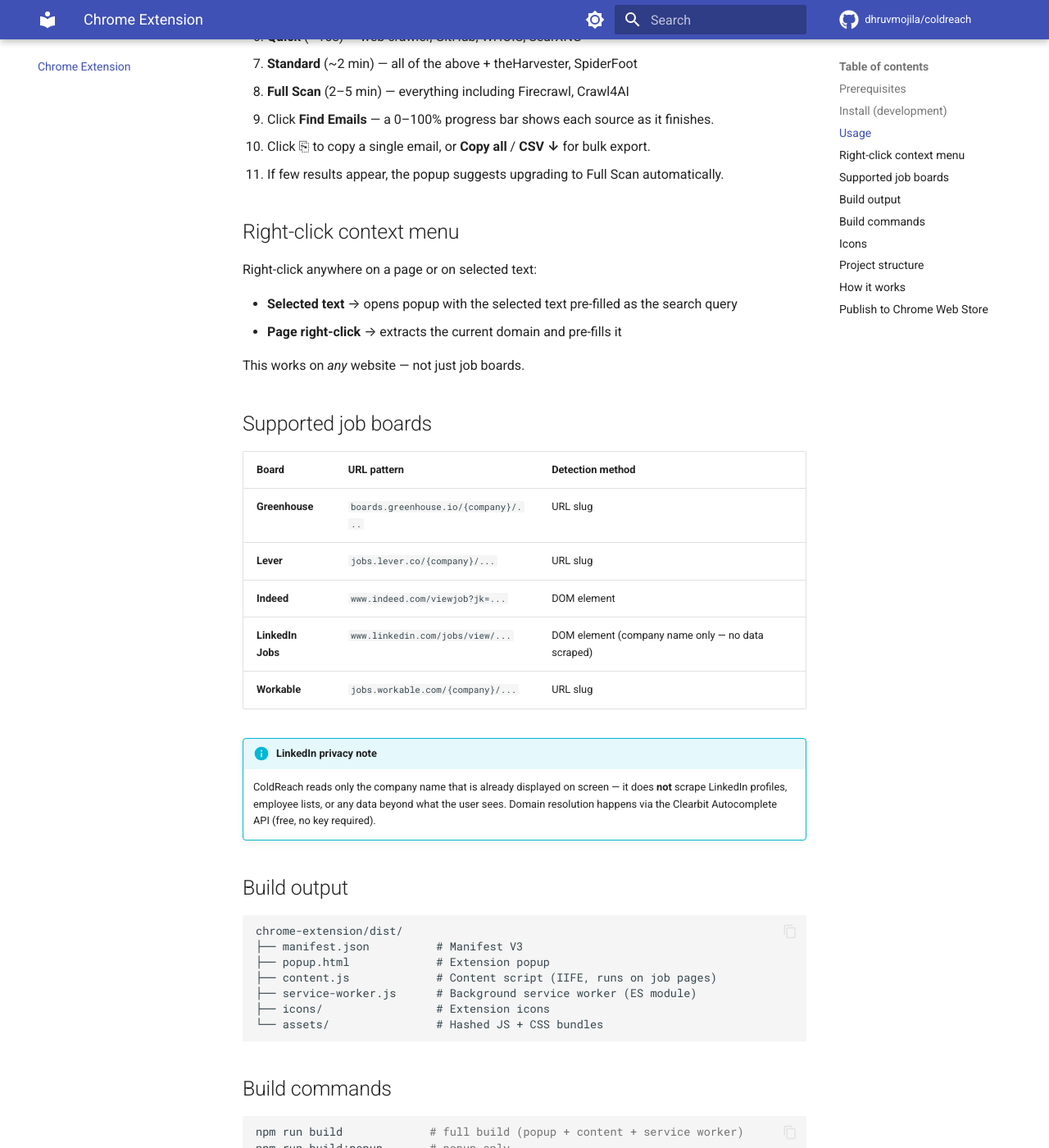
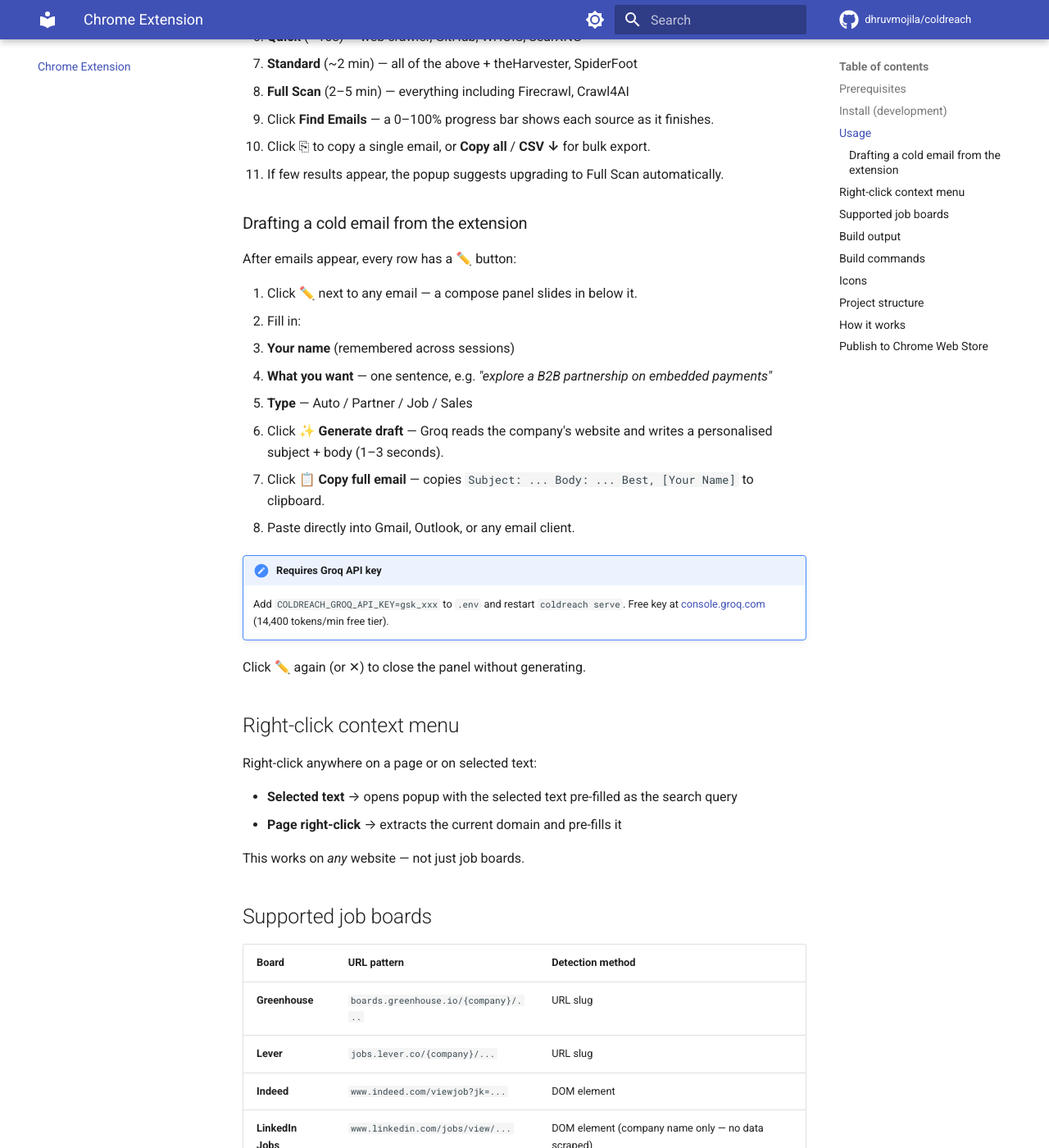
Before and after one commit to dhruvmojila/coldreach, an MkDocs documentation site: the page built from docs/chrome-extension.md, in a window 1280 px wide and 1400 px high, scrolled down 1189 px. Shown: the whole window at 82% size. Built offline with MkDocs 1.6.1 and Material for MkDocs 9.7.7, drawn with Linux system fonts in a browser that asks for light colours; comment, search, counter and statistics services are not loaded.

Commit message:
chore: update documentation and synchronize context files
- Updated chrome-extension.md with the Draft Button workflow, ensuring all related documentation is current.
- Synchronized context files for cross-agent handoff.
- Adjusted task descriptions for Phase 4 of the Textual TUI project to reflect full-screen terminal app features.
- Verified that 482 tests pass and documentation updates are consistent across outreach.md, cli-reference.md, and api-server.md.

```diff
--- a/docs/chrome-extension.md
+++ b/docs/chrome-extension.md
@@ -46,6 +46,25 @@
 6. Click **Find Emails** — a 0–100% progress bar shows each source as it finishes.
 7. Click ⎘ to copy a single email, or **Copy all** / **CSV ↓** for bulk export.
 8. If few results appear, the popup suggests upgrading to Full Scan automatically.
+
+### Drafting a cold email from the extension
+
+After emails appear, every row has a **✏️** button:
+
+1. Click ✏️ next to any email — a compose panel slides in below it.
+2. Fill in:
+   - **Your name** (remembered across sessions)
+   - **What you want** — one sentence, e.g. *"explore a B2B partnership on embedded payments"*
+   - **Type** — Auto / Partner / Job / Sales
+3. Click **✨ Generate draft** — Groq reads the company's website and writes a personalised subject + body (1–3 seconds).
+4. Click **📋 Copy full email** — copies `Subject: ... Body: ... Best, [Your Name]` to clipboard.
+5. Paste directly into Gmail, Outlook, or any email client.
+
+!!! note "Requires Groq API key"
+    Add `COLDREACH_GROQ_API_KEY=gsk_xxx` to `.env` and restart `coldreach serve`.
+    Free key at [console.groq.com](https://console.groq.com) (14,400 tokens/min free tier).
+
+Click ✏️ again (or ✕) to close the panel without generating.
 
 ## Right-click context menu
 
```
Also changed, not shown: PROGRESS.md (+11 -0 lines), context/current-task.md (+5 -5 lines), context/handoff.md (+19 -0 lines), graphify-out/GRAPH_REPORT.md (+1 -1 lines).
